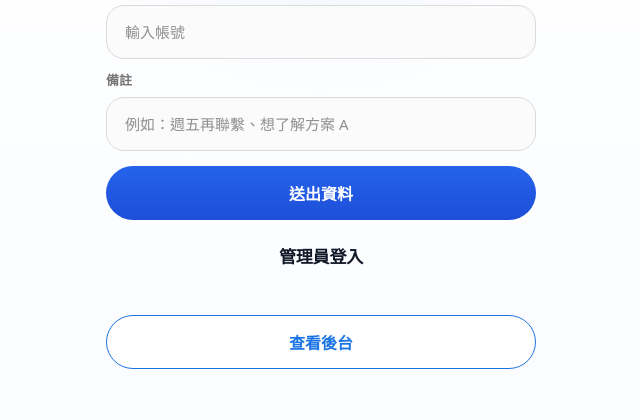
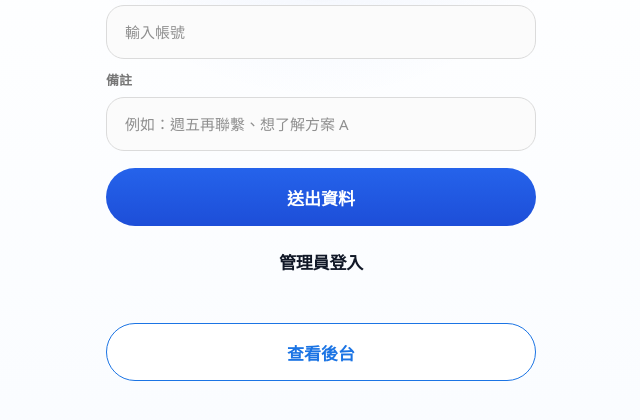
Before and after one commit to zzzzzzz698547/instagram.Login, a website: page index.html in a window 1280 px wide. Shown: the part 198-618 px from the top of the page, without its empty margins (319-959 px from the left). Drawn offline with Linux system fonts and the light colour scheme.

Commit message:
Unify button sizing

```diff
--- a/style.css
+++ b/style.css
@@ -208,14 +208,14 @@ button {
 .primary-btn,
 .secondary-btn {
   width: 100%;
-  height: 54px;
+  height: 58px;
   border-radius: 999px;
-  font-size: 16px;
+  font-size: 17px;
   font-weight: 700;
 }
 
 .primary-btn {
-  margin-top: 4px;
+  margin-top: 6px;
   background: linear-gradient(180deg, #2563eb, #1d4ed8);
   color: #fff;
 }
@@ -234,7 +234,7 @@ button {
 }
 
 .secondary-btn {
-  margin-top: 18px;
+  margin-top: 20px;
   border: 1px solid #1b74e4;
   color: #1b74e4;
   background: #fff;
```
